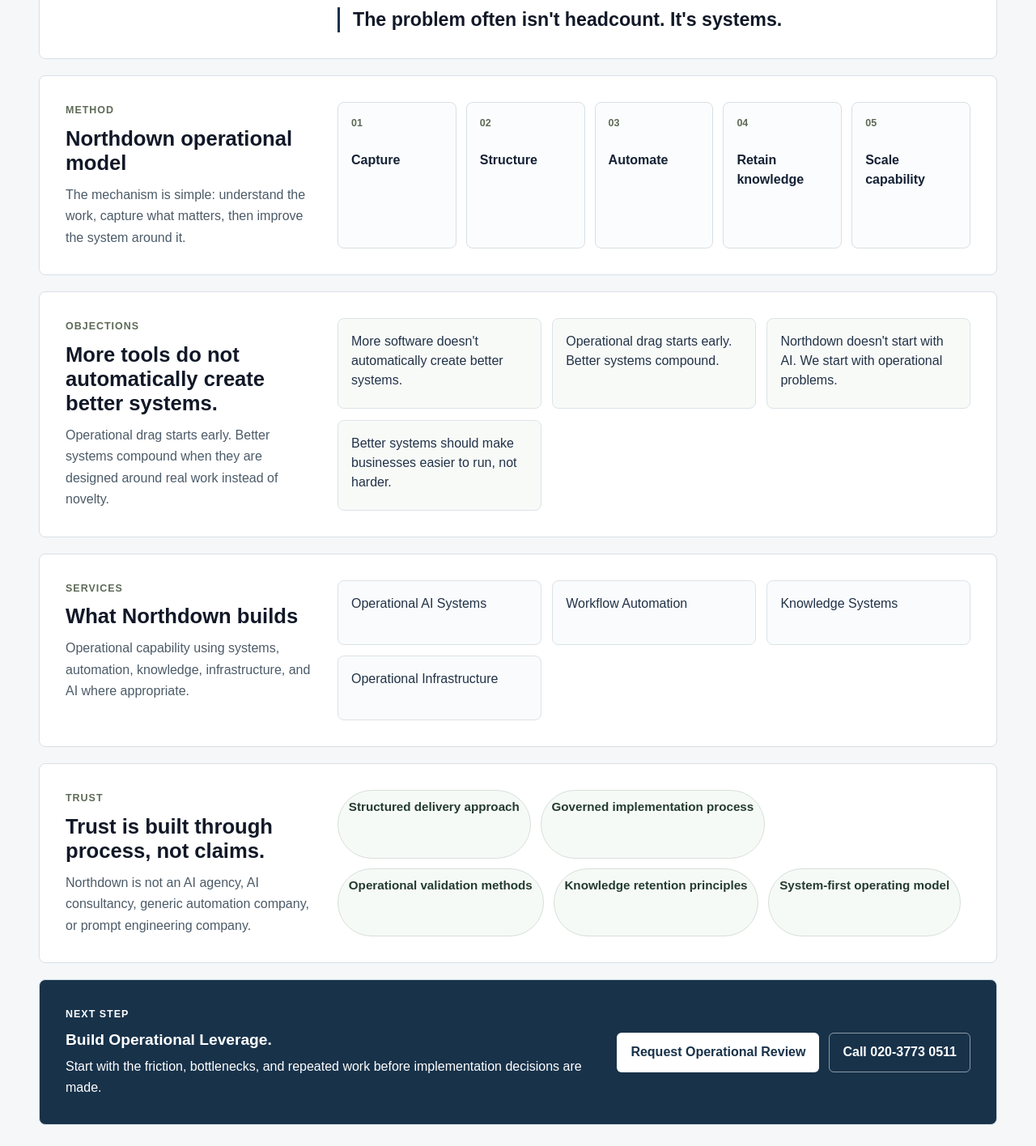
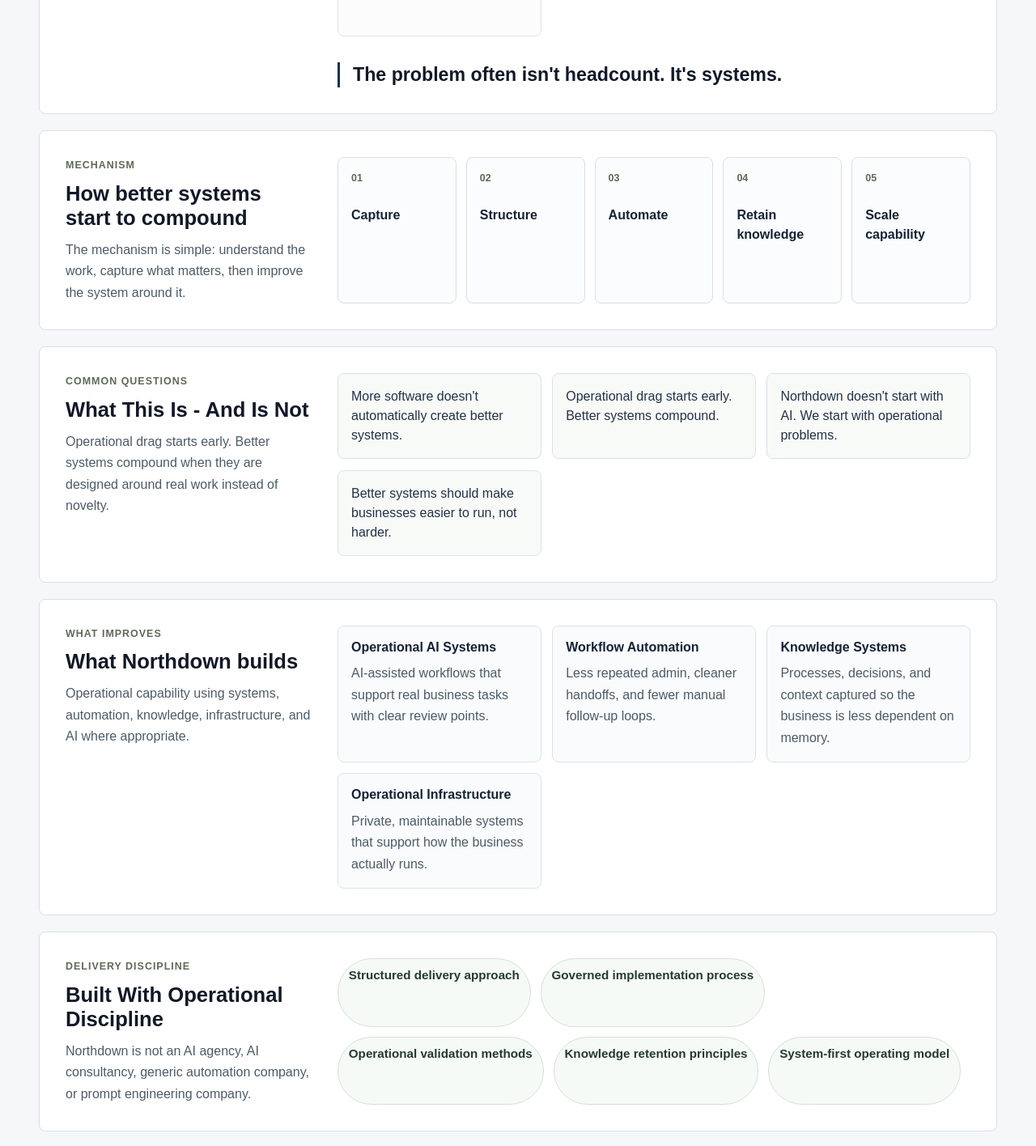
Before and after one commit to fabmendez/northdown-agency-site, a SvelteKit app: page / in a window 1280 px wide. Shown: the part 1260-2676 px from the top of the page at 81% size. Built offline with nearby package versions, Linux system fonts and the light colour scheme.

Commit message:
Refine homepage copy flow after marketing pass

```diff
--- a/src/routes/+page.svelte
+++ b/src/routes/+page.svelte
@@ -1,14 +1,15 @@
 <article class="home-page">
 	<header class="home-hero">
 		<div class="home-hero__content">
-			<p class="page-label">Northdown Computers - Operational Systems Engineering</p>
+			<p class="page-label">Operational Systems Engineering</p>
 			<h1>Your Business Should Get Easier To Run As It Grows.</h1>
 			<p class="category-line">
 				Operational Systems Engineering. Systems that reduce operational drag as your business
 				grows.
 			</p>
 			<p class="hero-lede">
-				Missed follow-ups. Repeated admin. Processes trapped in inboxes and people's heads.
+				Missed follow-ups, repeated admin, and processes trapped in inboxes or people's heads
+				quietly create operational drag.
 			</p>
 			<p>
 				Northdown builds operational systems that reduce friction, improve consistency, and help
@@ -43,7 +44,7 @@
 
 	<section class="home-section problem-section" aria-labelledby="growth-heading">
 		<div class="section-heading">
-			<p class="section-kicker">Recognition</p>
+			<p class="section-kicker">Operational drag</p>
 			<h2 id="growth-heading">Growth Should Create Freedom. Not More Firefighting.</h2>
 			<p>Operational friction compounds when systems do not keep pace with the business.</p>
 		</div>
@@ -63,8 +64,8 @@
 
 	<section class="home-section model-section" aria-labelledby="model-heading">
 		<div class="section-heading">
-			<p class="section-kicker">Method</p>
-			<h2 id="model-heading">Northdown operational model</h2>
+			<p class="section-kicker">Mechanism</p>
+			<h2 id="model-heading">How better systems start to compound</h2>
 			<p>
 				The mechanism is simple: understand the work, capture what matters, then improve the
 				system around it.
@@ -82,8 +83,8 @@
 
 	<section class="home-section systems-section" aria-labelledby="systems-heading">
 		<div class="section-heading">
-			<p class="section-kicker">Objections</p>
-			<h2 id="systems-heading">More tools do not automatically create better systems.</h2>
+			<p class="section-kicker">Common questions</p>
+			<h2 id="systems-heading">What This Is - And Is Not</h2>
 			<p>
 				Operational drag starts early. Better systems compound when they are designed around real
 				work instead of novelty.
@@ -100,7 +101,7 @@
 
 	<section class="home-section services-section" aria-labelledby="services-heading">
 		<div class="section-heading">
-			<p class="section-kicker">Services</p>
+			<p class="section-kicker">What improves</p>
 			<h2 id="services-heading">What Northdown builds</h2>
 			<p>
 				Operational capability using systems, automation, knowledge, infrastructure, and AI where
@@ -109,17 +110,29 @@
 		</div>
 
 		<ul class="service-grid">
-			<li>Operational AI Systems</li>
-			<li>Workflow Automation</li>
-			<li>Knowledge Systems</li>
-			<li>Operational Infrastructure</li>
+			<li>
+				<h3>Operational AI Systems</h3>
+				<p>AI-assisted workflows that support real business tasks with clear review points.</p>
+			</li>
+			<li>
+				<h3>Workflow Automation</h3>
+				<p>Less repeated admin, cleaner handoffs, and fewer manual follow-up loops.</p>
+			</li>
+			<li>
+				<h3>Knowledge Systems</h3>
+				<p>Processes, decisions, and context captured so the business is less dependent on memory.</p>
+			</li>
+			<li>
+				<h3>Operational Infrastructure</h3>
+				<p>Private, maintainable systems that support how the business actually runs.</p>
+			</li>
 		</ul>
 	</section>
 
 	<section class="home-section trust-section" aria-labelledby="trust-heading">
 		<div class="section-heading">
-			<p class="section-kicker">Trust</p>
-			<h2 id="trust-heading">Trust is built through process, not claims.</h2>
+			<p class="section-kicker">Delivery discipline</p>
+			<h2 id="trust-heading">Built With Operational Discipline</h2>
 			<p>
 				Northdown is not an AI agency, AI consultancy, generic automation company, or prompt
 				engineering company.
@@ -137,8 +150,8 @@
 
 	<section class="home-cta" aria-labelledby="cta-heading">
 		<div>
-			<p class="section-kicker">Next step</p>
-			<h2 id="cta-heading">Build Operational Leverage.</h2>
+			<p class="section-kicker">Start here</p>
+			<h2 id="cta-heading">Start With An Operational Review</h2>
 			<p>
 				Start with the friction, bottlenecks, and repeated work before implementation decisions
 				are made.
@@ -366,8 +379,19 @@
 		background: #f9fbfc;
 		color: #223247;
 		line-height: 1.5;
-		min-height: 5rem;
+		min-height: 6.5rem;
 		padding: 1rem;
+	}
+
+	.service-grid h3 {
+		color: #152236;
+		font-size: 1rem;
+		line-height: 1.25;
+		margin: 0 0 0.6rem;
+	}
+
+	.service-grid p {
+		margin: 0;
 	}
 
 	.problem-grid li {
```
Also changed, not shown: content/pages/home.md (+14 -24 lines).
